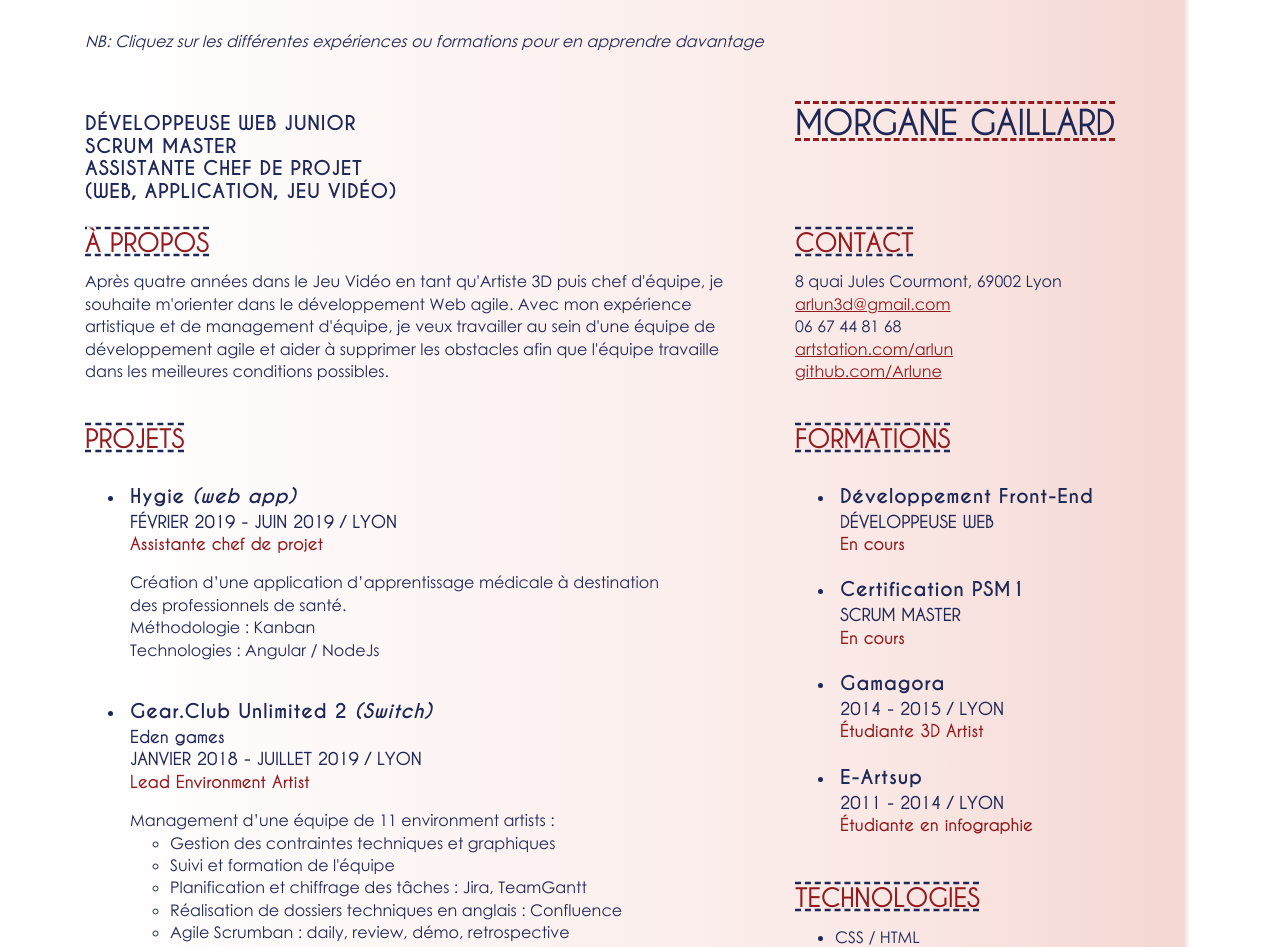
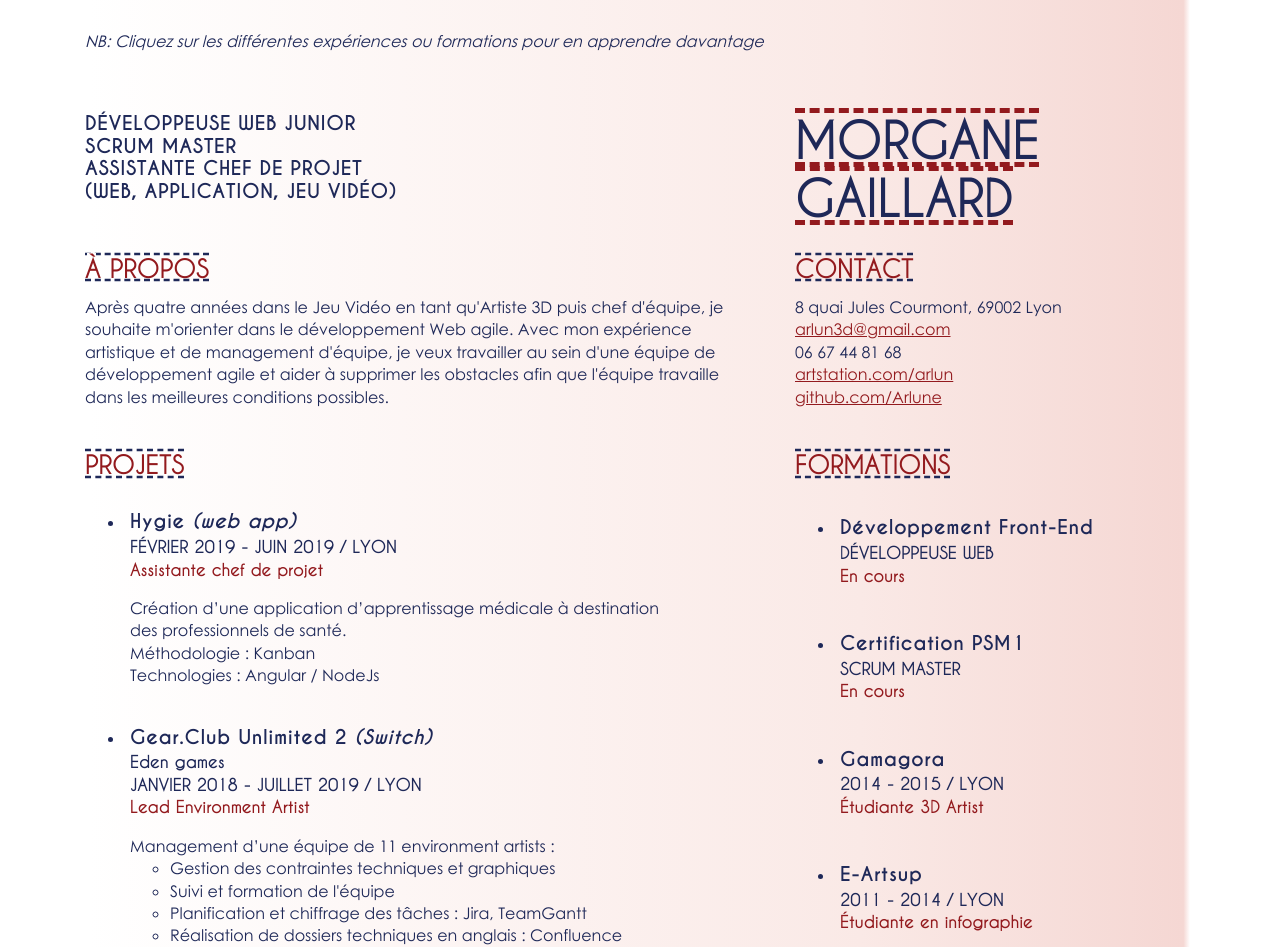
Before and after one commit to Arlune/my-resume, a React (Create React App) app: page / in a window 1280 px wide. Shown: the top 947 px of the page. Built offline with nearby package versions, Linux system fonts and the light colour scheme.

Commit message:
Refacto & add informations

```diff
--- a/src/App.css
+++ b/src/App.css
@@ -56,6 +56,8 @@ h2 {
 }
 
 h1 {
+  font-size: 3em;
+  line-height: 1.2em;
   text-decoration-color: #931a1e;
 }
 
--- a/src/App.js
+++ b/src/App.js
@@ -23,7 +23,9 @@ function App() {
         </div>
 
         <div className="name">
-          <h1>morgane gaillard</h1>
+          <h1>
+            morgane <br /> gaillard
+          </h1>
         </div>
 
         <div className="about">
--- a/src/vues/Formations.js
+++ b/src/vues/Formations.js
@@ -3,14 +3,6 @@ import { useState } from "react";
 
 function Formations() {
   const [isDisplayingMore, setIsDisplayingMore] = useState([false, false, false, false]);
-
-  function displayMore(i, message) {
-    if (isDisplayingMore[i]) {
-      return <div>{message}</div>;
-    } else {
-      return null;
-    }
-  }
 
   function toggleDisplayMore(i) {
     isDisplayingMore[i] = !isDisplayingMore[i];
@@ -22,42 +14,62 @@ function Formations() {
       <h2>formations</h2>
       <ul>
         <li onClick={() => toggleDisplayMore(0)} className="more-info">
+          <p>
             <h3>Développement Front-End</h3>
             <h5>Développeuse web</h5>
             <h6>En cours</h6>
-          {displayMore(
-            0,
-            "En auto-formation depuis plusieurs mois, je me forme sur React et tous les outils lié au développement web : HTML/CSS, Github"
+          </p>
+          {isDisplayingMore[0] && (
+            <div>
+              En auto-formation depuis plusieurs mois, je me forme sur React et tous les outils lié au développement web
+              : HTML/CSS, Github. Pour me former, j'ai fait des exercices pour le CSS et l'HTML sur les sites
+              CodeCademy, FreeCodeCamp ou les introductions à React sur le site officiel. Mon conjoint qui est
+              Développeurs depuis plusieurs années m'aide également en me donnant des exercices types et des conseils
+              techniques ou professionnels.
+            </div>
           )}
         </li>
 
         <li onClick={() => toggleDisplayMore(1)} className="more-info">
+          <p>
             <h3>Certification PSM1</h3>
             <h5>scrum master</h5>
             <h6>En cours</h6>
-          {displayMore(
-            1,
-            "Lectures, participation à des Meetups, visionnage de vidéo autour de l'agilité en vue de passer la certification PSM1"
+          </p>
+          {isDisplayingMore[1] && (
+            <div>
+              Lectures, participation à des Meetups, visionnage de vidéo autour de l'agilité en vue de passer la
+              certification PSM1
+            </div>
           )}
         </li>
 
         <li onClick={() => toggleDisplayMore(2)} className="more-info">
+          <p>
             <h3>Gamagora</h3>
             <h5>2014 - 2015 / Lyon</h5>
             <h6>Étudiante 3D Artist</h6>
-          {displayMore(
-            2,
-            "Licence d'une année de formation à l'infographie 3D spécialisée dans le Jeu Vidéo. Réalisation d'un projet de fin d'étude, Féline Good, avec une équipe de Développeurs et de Game Designers. Technologies : Maya, Zbrush, Photoshop, UnReal Engine"
+          </p>
+          {isDisplayingMore[2] && (
+            <div>
+              Licence d'une année de formation à l'infographie 3D spécialisée dans le Jeu Vidéo. Réalisation d'un projet
+              de fin d'étude, Féline Good, avec une équipe de Développeurs et de Game Designers. Technologies : Maya,
+              Zbrush, Photoshop, UnReal Engine
+            </div>
           )}
         </li>
 
         <li onClick={() => toggleDisplayMore(3)} className="more-info">
+          <p>
             <h3>E-Artsup</h3>
             <h5>2011 - 2014 / Lyon</h5>
             <h6>Étudiante en infographie</h6>
-          {displayMore(
-            3,
-            "Licence en trois ans à l'infographie générale. Dessin traditionnel, modèle vivant, typograpghie, perspective, 3D, game-design. Technologies : Photoshop, Illustrator, InDesign, HTML/CSS, C4D, 3DsMax"
+          </p>
+          {isDisplayingMore[3] && (
+            <div>
+              Licence en trois ans à l'infographie générale. Dessin traditionnel, modèle vivant, typograpghie,
+              perspective, 3D, game-design. Technologies : Photoshop, Illustrator, InDesign, HTML/CSS, C4D, 3DsMax
+            </div>
           )}
         </li>
       </ul>
--- a/src/vues/Projets.js
+++ b/src/vues/Projets.js
@@ -3,14 +3,6 @@ import { useState } from "react";
 
 function Projets() {
   const [isDisplayingMore, setIsDisplayingMore] = useState([false, false, false]);
-
-  function displayMore(i, message) {
-    if (isDisplayingMore[i]) {
-      return <div>{message}</div>;
-    } else {
-      return null;
-    }
-  }
 
   function toggleDisplayMore(i) {
     isDisplayingMore[i] = !isDisplayingMore[i];
@@ -32,9 +24,14 @@ function Projets() {
             Méthodologie : Kanban <br />
             Technologies : Angular / NodeJs
           </p>
-          {displayMore(
-            0,
-            "Pendant plusieurs mois, en bénévolat, j'ai contribué à faire avancer un projet d'application d'apprentissage médicale. Cette application destinée aux professionnels de santé, leur permettait d'apprendre avec des QCM ou des questions libres, mais également la possibilité de créer des questions ainsi qu'un forum afin de discuter sur des sujets médicaux. J'ai contribué à la gamification du projet ainsi qu'à la gestion du projet en lui-même."
+          {isDisplayingMore[0] && (
+            <div>
+              Pendant plusieurs mois, en bénévolat, j'ai contribué à faire avancer un projet d'application
+              d'apprentissage médicale. Cette application destinée aux professionnels de santé, leur permettait
+              d'apprendre avec des QCM ou des questions libres, mais également la possibilité de créer des questions
+              ainsi qu'un forum afin de discuter sur des sujets médicaux. J'ai contribué à la gamification du projet
+              ainsi qu'à la gestion du projet en lui-même.
+            </div>
           )}
         </li>
 
@@ -57,9 +54,13 @@ function Projets() {
               <li>Technologie : C#</li>
             </ul>
           </p>
-          {displayMore(
-            1,
-            "Mon post de Lead Environment Artist à débuté au début du projet Gear.Club Unlimited 2. J'ai repris l'équipe d'artiste au complet sous ma charge et veillée au bon fonctionnement de celle-ci. J'ai créée, planifiée, assignée et assistée au suivi et validation des tâches. Pour moi le bien-être de mon équipe était essentiel, pour cela j'ai énormément communiqué avec eux dans un esprit positif."
+          {isDisplayingMore[1] && (
+            <div>
+              Mon post de Lead Environment Artist à débuté au début du projet Gear.Club Unlimited 2. J'ai repris
+              l'équipe d'artiste au complet sous ma charge et veillée au bon fonctionnement de celle-ci. J'ai créée,
+              planifiée, assignée et assistée au suivi et validation des tâches. Pour moi le bien-être de mon équipe
+              était essentiel, pour cela j'ai énormément communiqué avec eux dans un esprit positif.
+            </div>
           )}
         </li>
 
@@ -71,15 +72,20 @@ function Projets() {
           <h4>Eden games</h4>
           <h5>2015 - 2018 / Lyon</h5>
           <h6>Environment Artist</h6>
+          <p>
             <ul>
               <li>Réalisation d'assets graphiques</li>
               <li>Habillage de multiples courses</li>
               <li>Planification et distribution des tâches : Trello</li>
               <li>Gestion, formation et suivi de stagiaires</li>
             </ul>
-          {displayMore(
-            2,
-            "Après un stage de 6 mois chez Eden games, à la suite de mon école, j'ai été Environment Artist sur les projets Gear.Club et Gear.Club Unlimited. J'ai principalement créé, texturé et integré des assets graphiques, mais j'ai également pris en charge la formation et le suivi les stagiaires."
+          </p>
+          {isDisplayingMore[2] && (
+            <div>
+              Après un stage de 6 mois chez Eden games, à la suite de mon école, j'ai été Environment Artist sur les
+              projets Gear.Club et Gear.Club Unlimited. J'ai principalement créé, texturé et integré des assets
+              graphiques, mais j'ai également pris en charge la formation et le suivi les stagiaires.
+            </div>
           )}
         </li>
       </ul>
```
Lines whose indentation alone changed are shown as unchanged.
